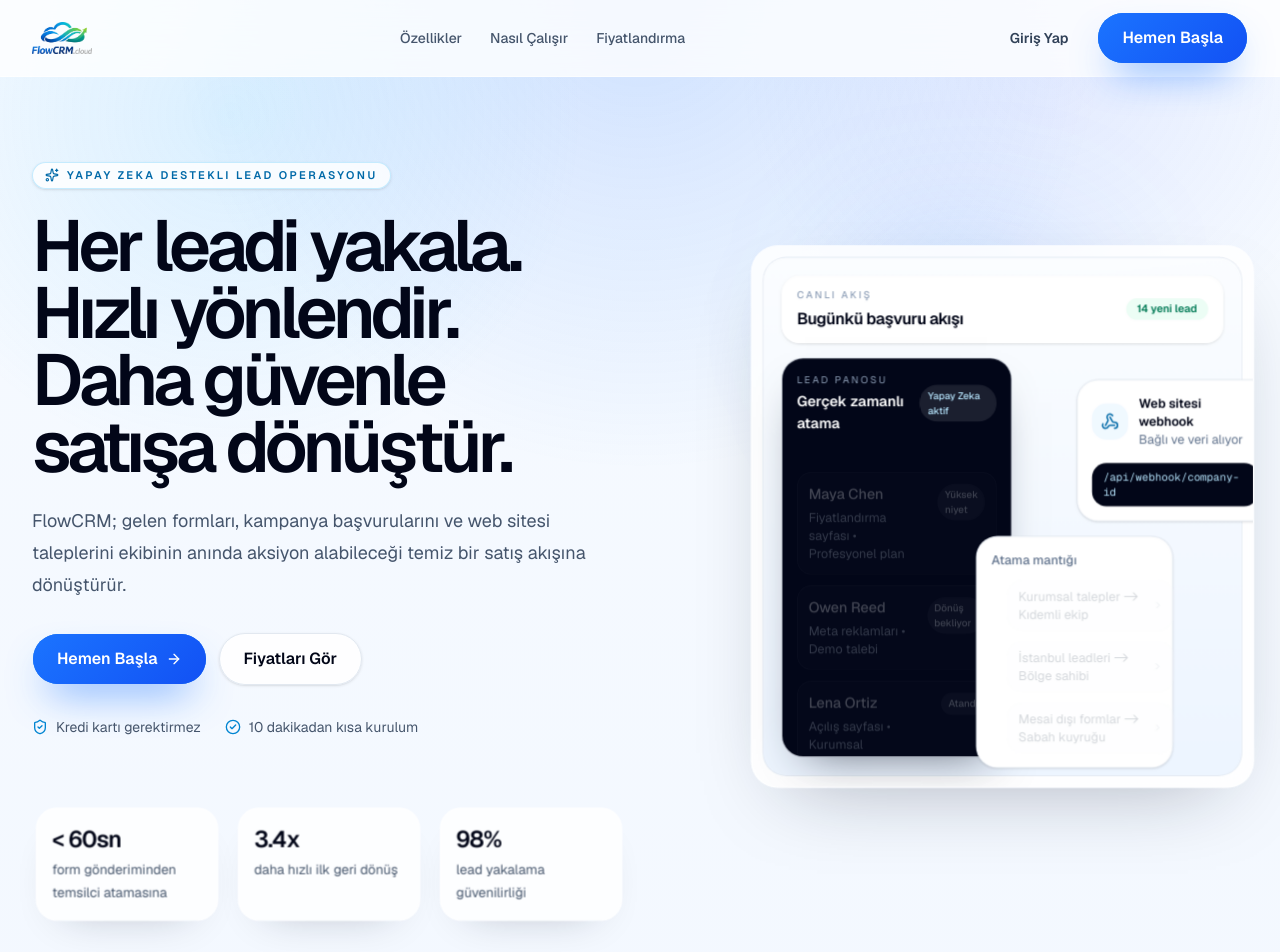
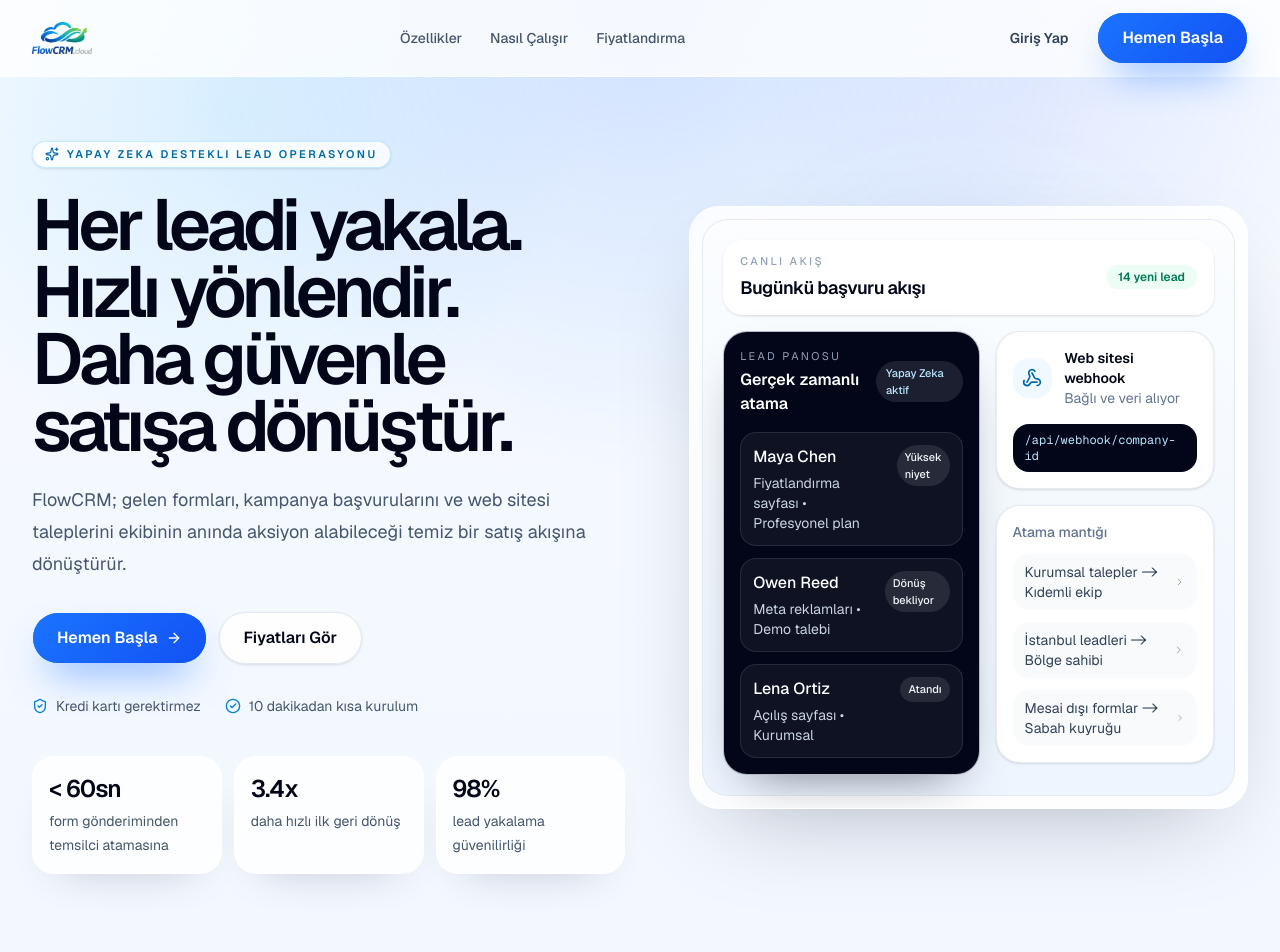
Before and after one commit to seyidturgut/flowcrm.cloud, a Next.js app: page / in a window 1280 px wide. Shown: the top 952 px of the page. Built offline with nearby package versions, Linux system fonts and the light colour scheme.

Commit message:
Simplify homepage scroll animations

```diff
--- a/src/components/marketing/homepage-scroll.tsx
+++ b/src/components/marketing/homepage-scroll.tsx
@@ -139,10 +139,6 @@ const previewRules = [
   "Mesai dışı formlar -> Sabah kuyruğu",
 ];
 
-function clamp(value: number, min = 0, max = 1) {
-  return Math.min(max, Math.max(min, value));
-}
-
 function usePrefersReducedMotion() {
   const [prefersReducedMotion, setPrefersReducedMotion] = useState(false);
 
@@ -158,71 +154,34 @@ function usePrefersReducedMotion() {
   return prefersReducedMotion;
 }
 
-function useIsMobile() {
-  const [isMobile, setIsMobile] = useState(false);
+function useMountedMotion(disabled: boolean) {
+  const [entered, setEntered] = useState(() => disabled);
 
   useEffect(() => {
-    const mediaQuery = window.matchMedia("(max-width: 767px)");
-    const update = () => setIsMobile(mediaQuery.matches);
-
-    update();
-    mediaQuery.addEventListener("change", update);
-    return () => mediaQuery.removeEventListener("change", update);
-  }, []);
-
-  return isMobile;
-}
-
-function useScrollSceneProgress(ref: React.RefObject<HTMLElement | null>, enabled: boolean) {
-  const [progress, setProgress] = useState(enabled ? 0 : 1);
-
-  useEffect(() => {
-    if (!enabled || !ref.current) {
+    if (disabled) {
       return;
     }
 
-    let frame = 0;
-
-    const update = () => {
-      const element = ref.current;
-      if (!element) return;
-
-      const rect = element.getBoundingClientRect();
-      const viewport = window.innerHeight;
-      const total = Math.max(1, rect.height - viewport);
-      const next = clamp((-rect.top) / total);
-      setProgress(next);
-      frame = 0;
-    };
-
-    const onScroll = () => {
-      if (frame) return;
-      frame = window.requestAnimationFrame(update);
-    };
-
-    update();
-    window.addEventListener("scroll", onScroll, { passive: true });
-    window.addEventListener("resize", onScroll);
+    const frame = window.requestAnimationFrame(() => setEntered(true));
 
     return () => {
-      if (frame) {
-        window.cancelAnimationFrame(frame);
-      }
-      window.removeEventListener("scroll", onScroll);
-      window.removeEventListener("resize", onScroll);
+      window.cancelAnimationFrame(frame);
     };
-  }, [enabled, ref]);
+  }, [disabled]);
 
-  return progress;
+  return entered;
 }
 
 function useReveal() {
   const ref = useRef<HTMLElement | null>(null);
-  const [visible, setVisible] = useState(true);
+  const prefersReducedMotion = usePrefersReducedMotion();
+  const [visible, setVisible] = useState(() => prefersReducedMotion);
 
   useEffect(() => {
     const node = ref.current;
-    if (!node) return;
+    if (!node || prefersReducedMotion) {
+      return;
+    }
 
     const observer = new IntersectionObserver(
       ([entry]) => {
@@ -231,22 +190,21 @@ function useReveal() {
           observer.disconnect();
         }
       },
-      { threshold: 0.18 }
+      { threshold: 0.12, rootMargin: "0px 0px -8% 0px" }
     );
 
     observer.observe(node);
     return () => observer.disconnect();
-  }, []);
+  }, [prefersReducedMotion]);
 
   return { ref, visible };
 }
 
-function mix(start: number, end: number, progress: number) {
-  return start + (end - start) * progress;
-}
-
-function rangeProgress(progress: number, start: number, end: number) {
-  return clamp((progress - start) / (end - start));
+function fadeUpStyle(visible: boolean, y = 24) {
+  return {
+    opacity: visible ? 1 : 0.999,
+    transform: `translateY(${visible ? 0 : y}px)`,
+  };
 }
 
 function SectionEyebrow({ children }: { children: React.ReactNode }) {
@@ -316,8 +274,9 @@ function RevealSection({
     <section
       ref={ref}
       {...props}
+      style={fadeUpStyle(visible, 20)}
       className={`${className} transition-[opacity,transform] duration-[1200ms] ease-out ${
-        visible ? "translate-y-0 opacity-100" : "translate-y-4 opacity-100"
+        visible ? "translate-y-0 opacity-100" : "translate-y-0 opacity-100"
       }`}
     >
       {children}
@@ -326,49 +285,17 @@ function RevealSection({
 }
 
 function HeroScene() {
-  const sectionRef = useRef<HTMLElement | null>(null);
   const prefersReducedMotion = usePrefersReducedMotion();
-  const isMobile = useIsMobile();
-  const animated = !prefersReducedMotion && !isMobile;
-  const progress = useScrollSceneProgress(sectionRef, animated);
-
-  const textProgress = animated ? rangeProgress(progress, 0.02, 0.34) : 1;
-  const cardProgress = animated ? rangeProgress(progress, 0.18, 0.7) : 1;
-  const settleProgress = animated ? rangeProgress(progress, 0.55, 1) : 1;
-
-  const textStyle = {
-                opacity: progress === 0 ? 1 : mix(0.8, 1, textProgress),
-    transform: `translate3d(0, ${mix(42, 0, textProgress)}px, 0)`,
-  };
-
-  const mockupStyle = {
-                opacity: progress === 0 ? 1 : mix(0.78, 1, cardProgress),
-    transform: `translate3d(${mix(34, 0, settleProgress)}px, ${mix(30, 0, cardProgress)}px, 0) scale(${mix(0.9, 1.02, cardProgress)})`,
-  };
-
-  const leftPanelStyle = {
-    opacity: progress === 0 ? 1 : mix(0.15, 1, settleProgress),
-    transform: `translate3d(${mix(-56, 0, settleProgress)}px, ${mix(24, 0, settleProgress)}px, 0)`,
-  };
-
-  const rightPanelStyle = {
-    opacity: progress === 0 ? 1 : mix(0.15, 1, settleProgress),
-    transform: `translate3d(${mix(56, 0, settleProgress)}px, ${mix(24, 0, settleProgress)}px, 0)`,
-  };
-
-  const statStyle = (index: number) => {
-    const staged = rangeProgress(progress, 0.2 + index * 0.08, 0.5 + index * 0.08);
-    return {
-      opacity: progress === 0 ? 1 : mix(0.82, 1, staged),
-      transform: `translate3d(0, ${mix(28, 0, staged)}px, 0) scale(${mix(0.96, 1, staged)})`,
-    };
-  };
+  const entered = useMountedMotion(prefersReducedMotion);
 
   return (
-    <section ref={sectionRef} className={animated ? "relative z-10 h-[220vh]" : "relative z-10"}>
-      <div className={animated ? "sticky top-20 px-4 pb-16 pt-10 sm:px-6 lg:px-8 lg:pb-24" : "px-4 pb-16 pt-10 sm:px-6 sm:pt-16 lg:px-8 lg:pb-24"}>
+    <section className="relative z-10 px-4 pb-16 pt-10 sm:px-6 sm:pt-16 lg:px-8 lg:pb-24">
+      <div>
         <div className="mx-auto grid max-w-7xl items-center gap-14 lg:grid-cols-[1.03fr_0.97fr] lg:gap-16">
-          <div className="max-w-2xl" style={textStyle}>
+          <div
+            className="max-w-2xl transition-[opacity,transform] duration-[900ms] ease-out"
+            style={fadeUpStyle(entered, 28)}
+          >
             <SectionEyebrow>Yapay Zeka destekli lead operasyonu</SectionEyebrow>
 
             <h1 className="mt-6 max-w-xl text-5xl font-semibold leading-[0.93] tracking-[-0.065em] text-slate-950 sm:text-6xl lg:text-7xl">
@@ -406,8 +333,8 @@ function HeroScene() {
               {stats.map((stat, index) => (
                 <div
                   key={stat.label}
-                  style={statStyle(index)}
-                  className="rounded-[22px] border border-white/80 bg-white/82 p-4 shadow-[0_20px_46px_-30px_rgba(15,23,42,0.3)] backdrop-blur transition-transform duration-300"
+                  style={fadeUpStyle(entered, 18 + index * 8)}
+                  className="rounded-[22px] border border-white/80 bg-white/82 p-4 shadow-[0_20px_46px_-30px_rgba(15,23,42,0.3)] backdrop-blur transition-[opacity,transform] duration-[900ms]"
                 >
                   <div className="text-2xl font-semibold tracking-[-0.04em] text-slate-950">{stat.value}</div>
                   <div className="mt-1 text-sm leading-6 text-slate-600">{stat.label}</div>
@@ -417,12 +344,15 @@ function HeroScene() {
           </div>
 
           <div className="relative min-h-[34rem]">
+            <div className="absolute inset-x-12 top-8 h-56 rounded-full bg-[radial-gradient(circle,_rgba(27,116,255,0.22),_transparent_68%)] blur-3xl" />
+
             <div
-              className="absolute inset-x-12 top-8 h-56 rounded-full bg-[radial-gradient(circle,_rgba(27,116,255,0.22),_transparent_68%)] blur-3xl"
-              style={{ transform: `translate3d(0, ${mix(0, -22, progress)}px, 0)` }}
-            />
-
-            <div className="relative mx-auto max-w-[42rem]" style={mockupStyle}>
+              className="relative mx-auto max-w-[42rem] transition-[opacity,transform] duration-[1000ms] ease-out"
+              style={{
+                opacity: entered ? 1 : 0.999,
+                transform: `translateY(${entered ? 0 : 30}px) scale(${entered ? 1 : 0.985})`,
+              }}
+            >
               <div className="relative overflow-hidden rounded-[30px] border border-white/75 bg-white/84 p-3 shadow-[0_34px_90px_-40px_rgba(15,23,42,0.34)] backdrop-blur-xl">
                 <div className="rounded-[26px] border border-slate-200/80 bg-[linear-gradient(180deg,#fbfdff_0%,#edf5ff_100%)] p-4 sm:p-5">
                   <div className="flex items-center justify-between rounded-[20px] border border-white/80 bg-white/88 px-4 py-3 shadow-sm">
@@ -447,15 +377,11 @@ function HeroScene() {
 
                       <div className="mt-4 space-y-3">
                         {previewLeads.map((lead, index) => {
-                          const staged = animated ? rangeProgress(progress, 0.26 + index * 0.08, 0.52 + index * 0.08) : 1;
                           return (
                             <div
                               key={lead.name}
-                              style={{
-                                opacity: mix(0.25, 1, staged),
-                                transform: `translate3d(0, ${mix(26, 0, staged)}px, 0)`,
-                              }}
-                              className="rounded-2xl border border-white/10 bg-white/5 p-3 transition duration-300 hover:bg-white/8"
+                              style={fadeUpStyle(entered, 20 + index * 8)}
+                              className="rounded-2xl border border-white/10 bg-white/5 p-3 transition-[opacity,transform,background-color] duration-[900ms] hover:bg-white/8"
                             >
                               <div className="flex items-start justify-between gap-3">
                                 <div>
@@ -474,8 +400,8 @@ function HeroScene() {
 
                     <div className="space-y-4">
                       <div
-                        style={rightPanelStyle}
-                        className="rounded-[24px] border border-slate-200/80 bg-white p-4 shadow-sm"
+                        style={fadeUpStyle(entered, 18)}
+                        className="rounded-[24px] border border-slate-200/80 bg-white p-4 shadow-sm transition-[opacity,transform] duration-[900ms]"
                       >
                         <div className="flex items-center gap-3">
                           <div className="flex size-10 items-center justify-center rounded-2xl bg-sky-50 text-sky-700">
@@ -491,19 +417,18 @@ function HeroScene() {
                         </div>
                       </div>
 
-                      <div style={leftPanelStyle} className="rounded-[24px] border border-slate-200/80 bg-white p-4 shadow-sm">
+                      <div
+                        style={fadeUpStyle(entered, 26)}
+                        className="rounded-[24px] border border-slate-200/80 bg-white p-4 shadow-sm transition-[opacity,transform] duration-[1000ms]"
+                      >
                         <div className="text-sm font-medium text-slate-500">Atama mantığı</div>
                         <div className="mt-3 space-y-3">
                           {previewRules.map((rule, index) => {
-                            const staged = animated ? rangeProgress(progress, 0.42 + index * 0.06, 0.75 + index * 0.06) : 1;
                             return (
                               <div
                                 key={rule}
-                                style={{
-                                  opacity: mix(0.2, 1, staged),
-                                  transform: `translate3d(${mix(18, 0, staged)}px, 0, 0)`,
-                                }}
-                                className="flex items-center justify-between rounded-2xl bg-slate-50 px-3 py-2"
+                                style={fadeUpStyle(entered, 14 + index * 6)}
+                                className="flex items-center justify-between rounded-2xl bg-slate-50 px-3 py-2 transition-[opacity,transform] duration-[900ms]"
                               >
                                 <span className="text-sm text-slate-700">{rule}</span>
                                 <ChevronRight className="size-4 text-slate-400" />
@@ -525,49 +450,39 @@ function HeroScene() {
 }
 
 function ProductPreviewScene() {
-  const sectionRef = useRef<HTMLElement | null>(null);
   const prefersReducedMotion = usePrefersReducedMotion();
-  const isMobile = useIsMobile();
-  const animated = !prefersReducedMotion && !isMobile;
-  const progress = useScrollSceneProgress(sectionRef, animated);
-
-  const frameProgress = animated ? rangeProgress(progress, 0.05, 0.45) : 1;
-  const copyProgress = animated ? rangeProgress(progress, 0.18, 0.72) : 1;
+  const { ref, visible } = useReveal();
+  const entered = useMountedMotion(prefersReducedMotion);
+  const active = prefersReducedMotion ? true : visible && entered;
 
   return (
-    <section ref={sectionRef} className={animated ? "relative z-10 h-[190vh] px-4 py-20 sm:px-6 lg:px-8" : "relative z-10 px-4 py-20 sm:px-6 lg:px-8"}>
-      <div className={animated ? "sticky top-24" : ""}>
+    <section ref={ref} className="relative z-10 px-4 py-20 sm:px-6 lg:px-8">
+      <div>
         <div className="mx-auto grid max-w-7xl gap-8 lg:grid-cols-[1.08fr_0.92fr] lg:items-center">
           <div
             style={{
-              opacity: mix(0.45, 1, frameProgress),
-              transform: `translate3d(${mix(-40, 0, frameProgress)}px, ${mix(42, 0, frameProgress)}px, 0) scale(${mix(0.92, 1, frameProgress)})`,
+              opacity: active ? 1 : 0.999,
+              transform: `translateY(${active ? 0 : 26}px) scale(${active ? 1 : 0.99})`,
             }}
-            className="overflow-hidden rounded-[34px] border border-slate-200/80 bg-slate-950 p-4 shadow-[0_36px_80px_-42px_rgba(15,23,42,0.64)] sm:p-5"
+            className="overflow-hidden rounded-[34px] border border-slate-200/80 bg-slate-950 p-4 shadow-[0_36px_80px_-42px_rgba(15,23,42,0.64)] transition-[opacity,transform] duration-[1000ms] ease-out sm:p-5"
           >
             <div className="relative overflow-hidden rounded-[28px] border border-white/10 bg-slate-900">
-              <div
-                className="absolute inset-0 bg-[radial-gradient(circle_at_top_left,_rgba(56,189,248,0.16),_transparent_30%),radial-gradient(circle_at_bottom_right,_rgba(37,99,235,0.24),_transparent_34%)]"
-                style={{ transform: `translate3d(${mix(0, 20, progress)}px, ${mix(0, -18, progress)}px, 0)` }}
-              />
+              <div className="absolute inset-0 bg-[radial-gradient(circle_at_top_left,_rgba(56,189,248,0.16),_transparent_30%),radial-gradient(circle_at_bottom_right,_rgba(37,99,235,0.24),_transparent_34%)]" />
               <div className="relative aspect-[16/10]">
                 <Image
                   src="/hero-mockup.png"
                   alt="FlowCRM panel önizlemesi"
                   fill
                   className="object-cover opacity-90"
-                  style={{ transform: `scale(${mix(1.05, 1, frameProgress)}) translate3d(0, ${mix(12, 0, frameProgress)}px, 0)` }}
+                  style={{ transform: `scale(${active ? 1 : 1.02}) translateY(${active ? 0 : 10}px)` }}
                 />
               </div>
             </div>
           </div>
 
           <div
-            style={{
-              opacity: mix(0.25, 1, copyProgress),
-              transform: `translate3d(${mix(44, 0, copyProgress)}px, ${mix(32, 0, copyProgress)}px, 0)`,
-            }}
-            className="max-w-xl"
+            style={fadeUpStyle(active, 28)}
+            className="max-w-xl transition-[opacity,transform] duration-[1000ms] ease-out"
           >
             <SectionEyebrow>Ürün Önizleme</SectionEyebrow>
             <h2 className="mt-4 text-3xl font-semibold tracking-[-0.05em] text-slate-950 sm:text-5xl">
@@ -583,15 +498,11 @@ function ProductPreviewScene() {
                 "Temsilcileri net atama ve takip durumuyla aynı hizada tut.",
                 "Yakalamadan aksiyona daha az tıklama ve daha az sürtünmeyle geç.",
               ].map((item, index) => {
-                const staged = animated ? rangeProgress(progress, 0.26 + index * 0.1, 0.62 + index * 0.1) : 1;
                 return (
                   <div
                     key={item}
-                    style={{
-                      opacity: mix(0.2, 1, staged),
-                      transform: `translate3d(${mix(26, 0, staged)}px, ${mix(20, 0, staged)}px, 0)`,
-                    }}
-                    className="flex items-start gap-3 rounded-2xl bg-white/85 p-4 shadow-sm"
+                    style={fadeUpStyle(active, 18 + index * 8)}
+                    className="flex items-start gap-3 rounded-2xl bg-white/85 p-4 shadow-sm transition-[opacity,transform] duration-[900ms]"
                   >
                     <div className="mt-0.5 flex size-6 items-center justify-center rounded-full bg-sky-100 text-sky-700">
                       <Check className="size-3.5" />
@@ -674,7 +585,7 @@ export function HomepageScrollExperience() {
             <div className="max-w-2xl">
               <SectionEyebrow>Neden FlowCRM</SectionEyebrow>
               <h2 className="mt-4 text-3xl font-semibold tracking-[-0.05em] text-slate-950 sm:text-5xl">
-                Inbound leadler için tek operasyon sistemi.
+                Gelen leadler için tek operasyon sistemi.
               </h2>
               <p className="mt-5 text-base leading-7 text-slate-600 sm:text-lg">
                 Daha iyi görünürlük, daha hızlı atama ve daha temiz satış akışı isteyen hizmet işletmeleri için tasarlandı.
```
